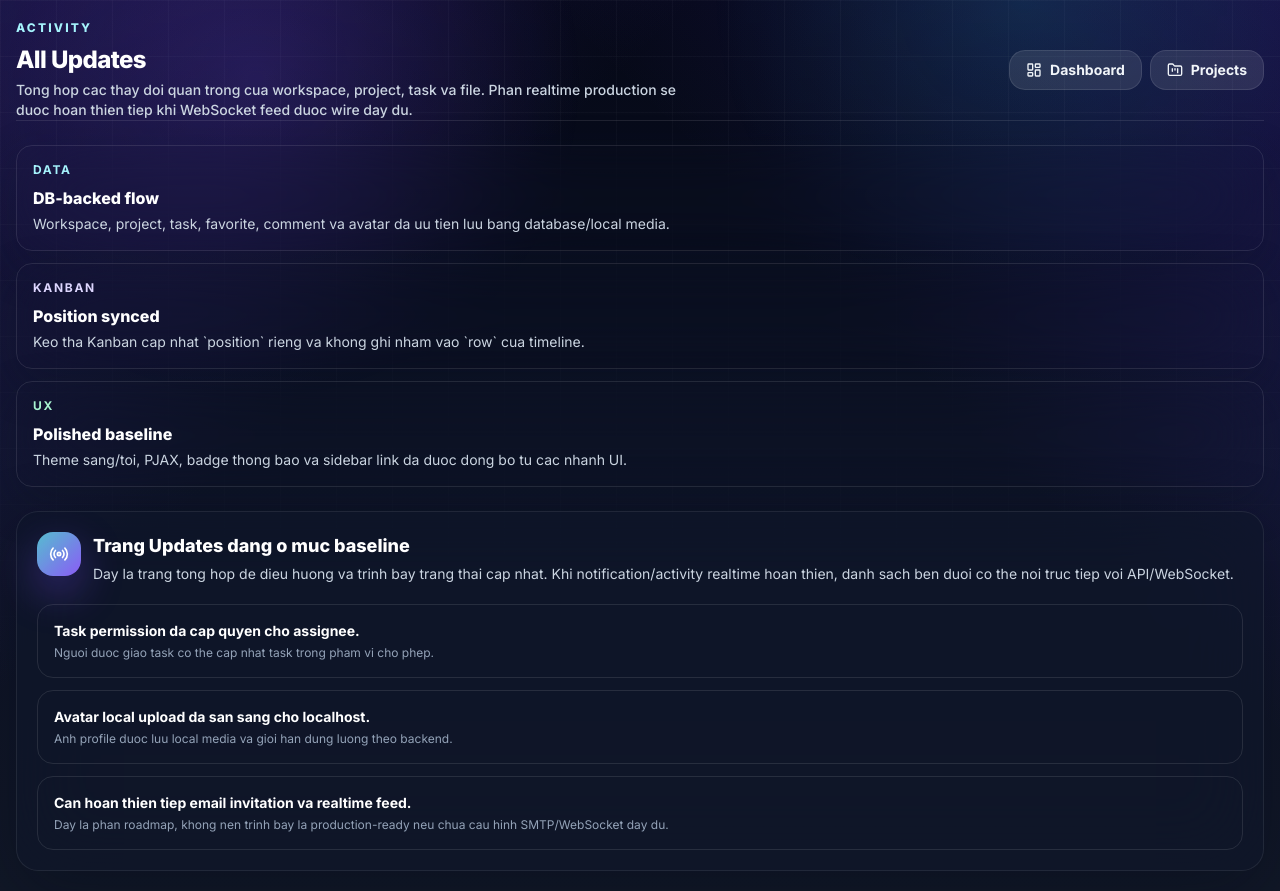
After one commit to nhannttdevvn/TaskManagement, a Django app: page /updates/ in a window 1280 px wide. The commit adds this page. Run offline with Django 4.2, Linux system fonts and the light colour scheme; a user stored in the database is signed in.

Commit message:
Sync pushed UI polish into backend branch

```diff
--- a/backend/apps/tasks/urls.py
+++ b/backend/apps/tasks/urls.py
@@ -10,6 +10,7 @@ urlpatterns = [
     path("project/", views.ProjectView.as_view(), name="project"),
     path("timeline/", views.ProjectView.as_view(), name="timeline"),
     path("team/", views.TeamView.as_view(), name="team"),
+    path("updates/", views.UpdatesPageView.as_view(), name="updates"),
     path("team/invite/", views.invite_team_member, name="team_invite"),
     path("task/<int:pk>/", views.TaskDetailView.as_view(), name="task_detail"),
     path("task/new/", views.TaskCreateView.as_view(), name="task_create"),
--- a/backend/apps/tasks/views/__init__.py
+++ b/backend/apps/tasks/views/__init__.py
@@ -7,6 +7,7 @@ from .page_views import (
     LogoutPageView,
     SettingsPageView,
     FilesPageView,
+    UpdatesPageView,
 )
 from .task_views import (
     TaskCreateView,
@@ -36,4 +37,5 @@ __all__ = [
     "LogoutPageView",
     "SettingsPageView",
     "FilesPageView",
+    "UpdatesPageView",
 ]
--- a/backend/apps/tasks/views/page_views.py
+++ b/backend/apps/tasks/views/page_views.py
@@ -48,3 +48,8 @@ class SettingsPageView(LoginRequiredMixin, TemplateView):
 class FilesPageView(LoginRequiredMixin, TemplateView):
     template_name = "files/index.html"
     login_url = "/login/"
+
+
+class UpdatesPageView(LoginRequiredMixin, TemplateView):
+    template_name = "pages/updates/index.html"
+    login_url = "/login/"
--- a/frontend/templates/files/index.html
+++ b/frontend/templates/files/index.html
@@ -56,7 +56,7 @@
         <i data-lucide="files" class="h-4 w-4"></i>
         <span>Files</span>
       </a>
-      <a class="files-nav-link flex h-10 items-center gap-3 rounded-2xl px-3 text-sm text-slate-200/80 transition hover:translate-x-1 hover:bg-white/15 hover:text-white motion-reduce:transform-none" href="/dashboard/">
+      <a class="files-nav-link flex h-10 items-center gap-3 rounded-2xl px-3 text-sm text-slate-200/80 transition hover:translate-x-1 hover:bg-white/15 hover:text-white motion-reduce:transform-none" href="{% url 'updates' %}">
         <i data-lucide="radio" class="h-4 w-4"></i>
         <span>All Updates</span>
       </a>
@@ -93,7 +93,7 @@
           <div class="relative">
           <button id="filesNotificationToggle" class="grid h-10 w-10 place-items-center rounded-xl border border-white/10 bg-white/10 text-white shadow-glass backdrop-blur-xl transition hover:-translate-y-0.5 hover:bg-white/15 hover:shadow-[0_12px_30px_rgba(34,211,238,0.16)] motion-reduce:transform-none" type="button" aria-label="Open notifications">
               <i data-lucide="bell" class="h-4 w-4"></i>
-              <span class="absolute right-1.5 top-1.5 h-2 w-2 rounded-full bg-fuchsia-400 ring-2 ring-slate-950"></span>
+              <span class="absolute -right-0.5 -top-0.5 grid h-4 w-4 place-items-center rounded-full bg-rose-500 text-[0.55rem] font-bold leading-none text-white ring-2 ring-slate-950">3</span>
             </button>
             <div id="filesNotificationDropdown" class="absolute right-0 top-[calc(100%+0.75rem)] hidden w-[min(22rem,calc(100vw-2rem))] rounded-2xl border border-white/10 bg-slate-950/90 p-4 shadow-[0_24px_80px_rgba(15,23,42,0.28)] backdrop-blur-2xl">
               <div class="mb-3 flex items-center justify-between">
--- a/frontend/templates/pages/dashboard/index.html
+++ b/frontend/templates/pages/dashboard/index.html
@@ -58,7 +58,7 @@
         <i data-lucide="files" class="h-4 w-4"></i>
         <span>Files</span>
       </a>
-      <a class="js-sidebar-link flex h-10 items-center gap-3 rounded-2xl px-3 text-sm text-slate-200/80 transition hover:translate-x-1 hover:bg-white/15 hover:text-white motion-reduce:transform-none" href="/dashboard/">
+      <a class="js-sidebar-link flex h-10 items-center gap-3 rounded-2xl px-3 text-sm text-slate-200/80 transition hover:translate-x-1 hover:bg-white/15 hover:text-white motion-reduce:transform-none" href="{% url 'updates' %}">
         <i data-lucide="radio" class="h-4 w-4"></i>
         <span>All Updates</span>
       </a>
@@ -89,7 +89,7 @@
             <i data-lucide="menu" class="h-5 w-5"></i>
           </button>
           <div>
-            <p class="text-xs font-semibold text-cyan-200">Hi, Sarah</p>
+            <p class="text-xs font-semibold text-cyan-200">Hi, {{ user.first_name|default:user.username }}</p>
           </div>
         </div>
 
@@ -97,7 +97,7 @@
             <div class="relative">
               <button id="notificationToggle" class="grid h-10 w-10 place-items-center rounded-xl border border-white/10 bg-white/10 text-white shadow-glass backdrop-blur-xl transition hover:-translate-y-0.5 hover:bg-white/15 hover:shadow-[0_12px_30px_rgba(34,211,238,0.16)] motion-reduce:transform-none" type="button" aria-label="Open notifications">
                 <i data-lucide="bell" class="h-4 w-4"></i>
-                <span class="absolute right-1.5 top-1.5 h-2 w-2 rounded-full bg-fuchsia-400 ring-2 ring-slate-950"></span>
+                <span class="absolute -right-0.5 -top-0.5 grid h-4 w-4 place-items-center rounded-full bg-rose-500 text-[0.55rem] font-bold leading-none text-white ring-2 ring-slate-950">3</span>
               </button>
               <div id="notificationDropdown" class="absolute right-0 top-[calc(100%+0.75rem)] hidden w-[min(22rem,calc(100vw-2rem))] rounded-2xl border border-white/10 bg-slate-950/90 p-4 shadow-[0_24px_80px_rgba(15,23,42,0.28)] backdrop-blur-2xl">
                 <div class="mb-3 flex items-center justify-between">
--- a/frontend/templates/pages/team/index.html
+++ b/frontend/templates/pages/team/index.html
@@ -62,7 +62,7 @@
         <i data-lucide="files" class="h-4 w-4"></i>
         <span>Files</span>
       </a>
-      <a class="team-nav-link flex h-10 items-center gap-3 rounded-2xl px-3 text-sm text-slate-200/80 transition hover:translate-x-1 hover:bg-white/15 hover:text-white motion-reduce:transform-none" href="/dashboard/">
+      <a class="team-nav-link flex h-10 items-center gap-3 rounded-2xl px-3 text-sm text-slate-200/80 transition hover:translate-x-1 hover:bg-white/15 hover:text-white motion-reduce:transform-none" href="{% url 'updates' %}">
         <i data-lucide="radio" class="h-4 w-4"></i>
         <span>All Updates</span>
       </a>
@@ -108,7 +108,7 @@
           <div class="relative">
             <button id="teamNotificationToggle" class="grid h-10 w-10 place-items-center rounded-xl border border-white/10 bg-white/10 text-white shadow-glass backdrop-blur-xl transition hover:-translate-y-0.5 hover:bg-white/15 hover:shadow-[0_12px_30px_rgba(34,211,238,0.16)] motion-reduce:transform-none" type="button" aria-label="Open notifications">
               <i data-lucide="bell" class="h-4 w-4"></i>
-              <span class="absolute right-1.5 top-1.5 h-2 w-2 rounded-full bg-fuchsia-400 ring-2 ring-slate-950"></span>
+              <span class="absolute -right-0.5 -top-0.5 grid h-4 w-4 place-items-center rounded-full bg-rose-500 text-[0.55rem] font-bold leading-none text-white ring-2 ring-slate-950">2</span>
             </button>
             <div id="teamNotificationDropdown" class="absolute right-0 top-[calc(100%+0.75rem)] hidden w-[min(22rem,calc(100vw-2rem))] rounded-2xl border border-white/10 bg-slate-950/90 p-4 shadow-[0_24px_80px_rgba(15,23,42,0.28)] backdrop-blur-2xl">
               <div class="mb-3 flex items-center justify-between">
--- a/frontend/templates/pages/timeline/index.html
+++ b/frontend/templates/pages/timeline/index.html
@@ -127,7 +127,7 @@
           <i data-lucide="files" class="h-4 w-4"></i>
           <span>Files</span>
         </a>
-        <a class="timeline-nav-link flex h-10 items-center gap-3 rounded-2xl px-3 text-sm text-slate-200/80 transition hover:translate-x-1 hover:bg-white/15 hover:text-white motion-reduce:transform-none" href="/dashboard/">
+        <a class="timeline-nav-link flex h-10 items-center gap-3 rounded-2xl px-3 text-sm text-slate-200/80 transition hover:translate-x-1 hover:bg-white/15 hover:text-white motion-reduce:transform-none" href="{% url 'updates' %}">
           <i data-lucide="radio" class="h-4 w-4"></i>
           <span>All Updates</span>
         </a>
@@ -184,7 +184,7 @@
             <div class="relative">
               <button id="timelineNotificationToggle" class="grid h-10 w-10 place-items-center rounded-xl border border-white/10 bg-white/10 text-white shadow-glass backdrop-blur-xl transition hover:-translate-y-0.5 hover:bg-white/15 hover:shadow-[0_12px_30px_rgba(34,211,238,0.16)] motion-reduce:transform-none" type="button" aria-label="Open notifications">
                 <i data-lucide="bell" class="h-4 w-4"></i>
-                <span class="absolute right-1.5 top-1.5 h-2 w-2 rounded-full bg-fuchsia-400 ring-2 ring-slate-950"></span>
+                <span class="absolute -right-0.5 -top-0.5 grid h-4 w-4 place-items-center rounded-full bg-rose-500 text-[0.55rem] font-bold leading-none text-white ring-2 ring-slate-950">3</span>
               </button>
               <div id="timelineNotificationDropdown" class="absolute right-0 top-[calc(100%+0.75rem)] hidden w-[min(22rem,calc(100vw-2rem))] rounded-2xl border border-white/10 bg-slate-950/90 p-4 shadow-[0_24px_80px_rgba(15,23,42,0.28)] backdrop-blur-2xl">
                 <div class="mb-3 flex items-center justify-between">
--- /dev/null
+++ b/frontend/templates/pages/updates/index.html
@@ -0,0 +1,101 @@
+{% extends "layouts/base.html" %}
+{% load static %}
+
+{% block title %}All Updates | TaskFlow{% endblock %}
+
+{% block vendor_styles %}
+{% include "partials/design_tokens.html" %}
+{% endblock %}
+
+{% block body_class %}bg-slate-950 p-0 font-sans antialiased{% endblock %}
+
+{% block page_shell %}
+<div
+  id="updatesApp"
+  data-theme="dark"
+  class="relative isolate min-h-screen overflow-x-hidden bg-[linear-gradient(135deg,rgba(59,42,143,0.36),transparent_32%),linear-gradient(225deg,rgba(91,61,245,0.22),transparent_34%),linear-gradient(180deg,#050816_0%,#0d1326_54%,#111827_100%)] text-white transition-colors duration-300"
+>
+  <div
+    class="pointer-events-none fixed inset-0 -z-10 bg-[radial-gradient(circle_at_20%_10%,rgba(124,77,255,0.24),transparent_26%),radial-gradient(circle_at_80%_0%,rgba(34,211,238,0.14),transparent_24%),linear-gradient(rgba(255,255,255,0.035)_1px,transparent_1px),linear-gradient(90deg,rgba(255,255,255,0.035)_1px,transparent_1px)] [background-size:auto,auto,56px_56px,56px_56px] [mask-image:linear-gradient(to_bottom,rgba(0,0,0,0.9),transparent)]"
+    aria-hidden="true"
+  ></div>
+
+  <main class="mx-auto flex min-h-screen w-full max-w-5xl flex-col px-4 py-5 sm:px-6">
+    <header class="flex flex-wrap items-center justify-between gap-3 border-b border-white/10 pb-5">
+      <div>
+        <p class="text-xs font-extrabold uppercase tracking-[0.18em] text-cyan-200">Activity</p>
+        <h1 class="mt-2 text-2xl font-black tracking-tight text-white">All Updates</h1>
+        <p class="mt-1 max-w-2xl text-sm font-medium text-slate-300">
+          Tong hop cac thay doi quan trong cua workspace, project, task va file. Phan realtime production se duoc hoan thien tiep khi WebSocket feed duoc wire day du.
+        </p>
+      </div>
+      <div class="flex flex-wrap gap-2">
+        <a class="inline-flex h-10 items-center gap-2 rounded-2xl border border-white/10 bg-white/10 px-4 text-sm font-bold text-slate-100 transition hover:bg-white/15" href="{% url 'dashboard' %}">
+          <i data-lucide="layout-dashboard" class="h-4 w-4"></i>
+          Dashboard
+        </a>
+        <a class="inline-flex h-10 items-center gap-2 rounded-2xl border border-white/10 bg-white/10 px-4 text-sm font-bold text-slate-100 transition hover:bg-white/15" href="{% url 'project' %}">
+          <i data-lucide="folder-kanban" class="h-4 w-4"></i>
+          Projects
+        </a>
+      </div>
+    </header>
+
+    <section class="mt-6 grid gap-3 md:grid-cols-3">
+      <article class="rounded-2xl border border-white/10 bg-white/[0.06] p-4 shadow-glass backdrop-blur-2xl">
+        <p class="text-xs font-bold uppercase tracking-[0.14em] text-cyan-200">Data</p>
+        <h2 class="mt-2 text-base font-black text-white">DB-backed flow</h2>
+        <p class="mt-1 text-sm text-slate-300">Workspace, project, task, favorite, comment va avatar da uu tien luu bang database/local media.</p>
+      </article>
+      <article class="rounded-2xl border border-white/10 bg-white/[0.06] p-4 shadow-glass backdrop-blur-2xl">
+        <p class="text-xs font-bold uppercase tracking-[0.14em] text-violet-200">Kanban</p>
+        <h2 class="mt-2 text-base font-black text-white">Position synced</h2>
+        <p class="mt-1 text-sm text-slate-300">Keo tha Kanban cap nhat `position` rieng va khong ghi nham vao `row` cua timeline.</p>
+      </article>
+      <article class="rounded-2xl border border-white/10 bg-white/[0.06] p-4 shadow-glass backdrop-blur-2xl">
+        <p class="text-xs font-bold uppercase tracking-[0.14em] text-emerald-200">UX</p>
+        <h2 class="mt-2 text-base font-black text-white">Polished baseline</h2>
+        <p class="mt-1 text-sm text-slate-300">Theme sang/toi, PJAX, badge thong bao va sidebar link da duoc dong bo tu cac nhanh UI.</p>
+      </article>
+    </section>
+
+    <section class="mt-6 rounded-[22px] border border-white/[0.08] bg-slate-900/55 p-5 shadow-soft backdrop-blur-2xl">
+      <div class="flex items-start gap-3">
+        <div class="grid h-11 w-11 shrink-0 place-items-center rounded-2xl bg-gradient-to-br from-cyan-300/80 to-violet-500 text-white shadow-[0_16px_40px_rgba(124,77,255,0.35)]">
+          <i data-lucide="radio" class="h-5 w-5"></i>
+        </div>
+        <div>
+          <h2 class="text-lg font-black text-white">Trang Updates dang o muc baseline</h2>
+          <p class="mt-1 text-sm text-slate-300">
+            Day la trang tong hop de dieu huong va trinh bay trang thai cap nhat. Khi notification/activity realtime hoan thien, danh sach ben duoi co the noi truc tiep voi API/WebSocket.
+          </p>
+        </div>
+      </div>
+      <div class="mt-5 grid gap-3">
+        <article class="rounded-2xl border border-white/10 bg-white/[0.05] p-4">
+          <p class="text-sm font-bold text-white">Task permission da cap quyen cho assignee.</p>
+          <p class="mt-1 text-xs text-slate-400">Nguoi duoc giao task co the cap nhat task trong pham vi cho phep.</p>
+        </article>
+        <article class="rounded-2xl border border-white/10 bg-white/[0.05] p-4">
+          <p class="text-sm font-bold text-white">Avatar local upload da san sang cho localhost.</p>
+          <p class="mt-1 text-xs text-slate-400">Anh profile duoc luu local media va gioi han dung luong theo backend.</p>
+        </article>
+        <article class="rounded-2xl border border-white/10 bg-white/[0.05] p-4">
+          <p class="text-sm font-bold text-white">Can hoan thien tiep email invitation va realtime feed.</p>
+          <p class="mt-1 text-xs text-slate-400">Day la phan roadmap, khong nen trinh bay la production-ready neu chua cau hinh SMTP/WebSocket day du.</p>
+        </article>
+      </div>
+    </section>
+  </main>
+</div>
+{% endblock %}
+
+{% block vendor_scripts %}
+<script src="https://unpkg.com/lucide@latest"></script>
+{% endblock %}
+
+{% block extra_scripts %}
+<script>
+  window.lucide && window.lucide.createIcons();
+</script>
+{% endblock %}
--- a/frontend/templates/settings/index.html
+++ b/frontend/templates/settings/index.html
@@ -58,7 +58,7 @@
         <i data-lucide="files" class="h-4 w-4"></i>
         <span>Files</span>
       </a>
-      <a class="settings-nav-link flex h-10 items-center gap-3 rounded-2xl px-3 text-sm text-slate-200/80 transition hover:translate-x-1 hover:bg-white/15 hover:text-white motion-reduce:transform-none" href="/dashboard/">
+      <a class="settings-nav-link flex h-10 items-center gap-3 rounded-2xl px-3 text-sm text-slate-200/80 transition hover:translate-x-1 hover:bg-white/15 hover:text-white motion-reduce:transform-none" href="{% url 'updates' %}">
         <i data-lucide="radio" class="h-4 w-4"></i>
         <span>All Updates</span>
       </a>
@@ -99,7 +99,7 @@
           <div class="relative">
             <button id="settingsNotificationToggle" class="grid h-10 w-10 place-items-center rounded-xl border border-white/10 bg-white/10 text-white shadow-glass backdrop-blur-xl transition hover:-translate-y-0.5 hover:bg-white/15 hover:shadow-[0_12px_30px_rgba(34,211,238,0.16)] motion-reduce:transform-none" type="button" aria-label="Open notifications">
               <i data-lucide="bell" class="h-4 w-4"></i>
-              <span class="absolute right-1.5 top-1.5 h-2 w-2 rounded-full bg-fuchsia-400 ring-2 ring-slate-950"></span>
+              <span class="absolute -right-0.5 -top-0.5 grid h-4 w-4 place-items-center rounded-full bg-rose-500 text-[0.55rem] font-bold leading-none text-white ring-2 ring-slate-950">2</span>
             </button>
             <div id="settingsNotificationDropdown" class="absolute right-0 top-[calc(100%+0.75rem)] hidden w-[min(22rem,calc(100vw-2rem))] rounded-2xl border border-white/10 bg-slate-950/90 p-4 shadow-[0_24px_80px_rgba(15,23,42,0.28)] backdrop-blur-2xl">
               <div class="mb-3 flex items-center justify-between">
```
Also changed, not shown: backend/apps/tasks/tests/test_frontend_templates.py (+8 -0 lines), backend/apps/tasks/tests/test_redirects.py (+2 -1 lines), backend/apps/tasks/tests/test_routes.py (+1 -0 lines), frontend/templates/partials/design_tokens.html (+34 -0 lines).
